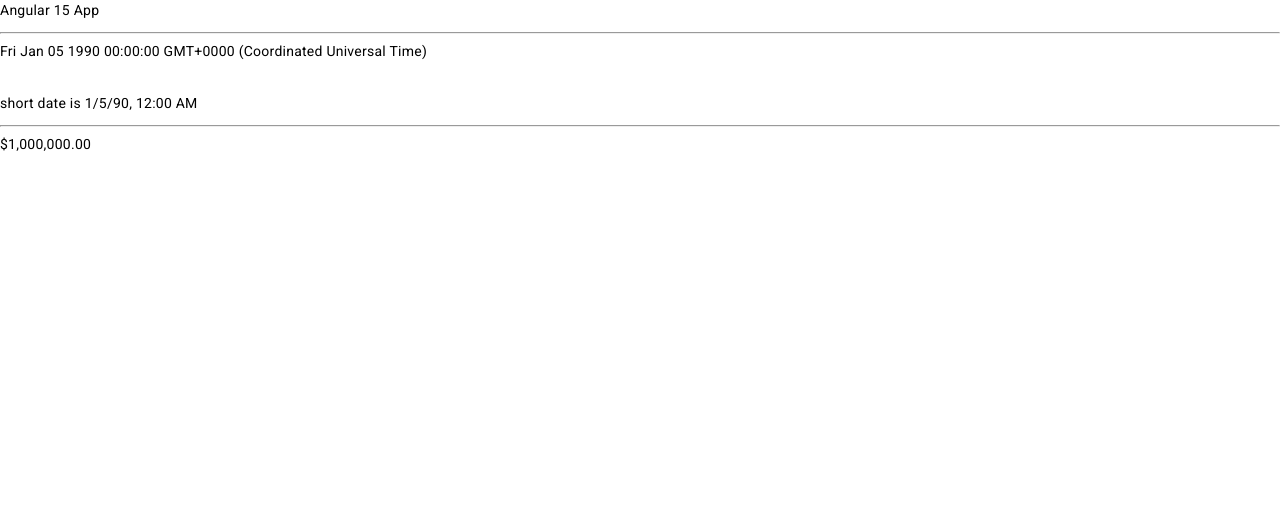
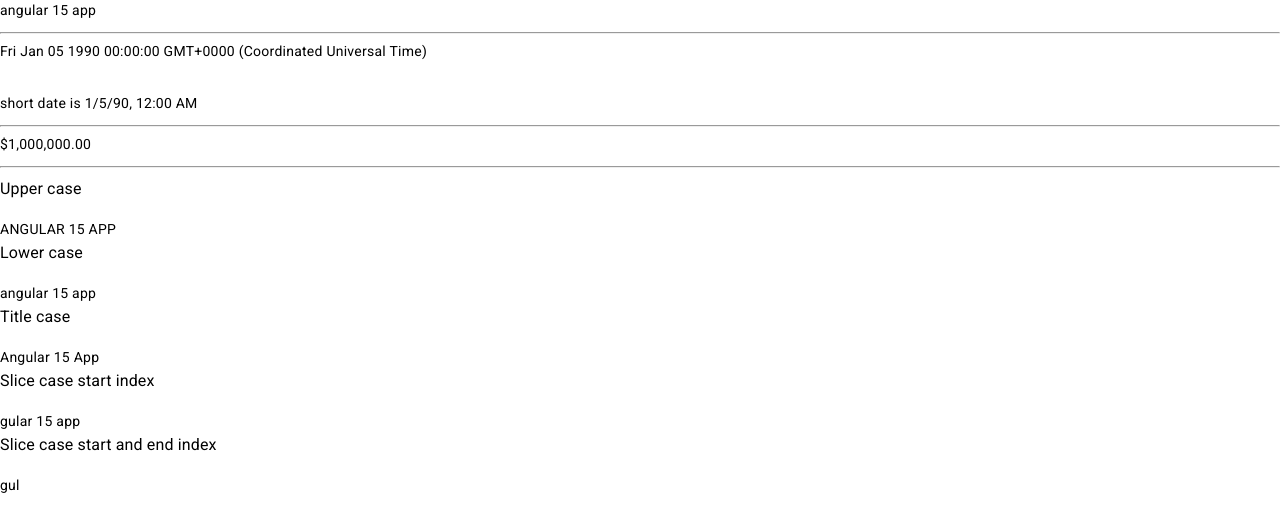
Before and after one commit to ahdianmirza/angular-practice, an Angular app: page / in a window 1280 px wide. Shown: the top 532 px of the page. Built offline with nearby package versions, Linux system fonts and the light colour scheme.

Commit message:
multiple chaining

```diff
--- a/src/app/app.component.html
+++ b/src/app/app.component.html
@@ -7,3 +7,10 @@
 <p>short date is {{ dob | date : "short" : 'm/d/yy' }}</p>
 <hr>
 <p>{{ salary | currency : 'USD' : true}}</p>
+<hr>
+
+<h3>Upper case</h3> {{ title | uppercase }}
+<h3>Lower case</h3> {{ title | lowercase }}
+<h3>Title case</h3> {{ title | titlecase }}
+<h3>Slice case start index</h3> {{ title | slice: 2 }}
+<h3>Slice case start and end index</h3> {{ title | slice: 2 : 5 }}
--- a/src/app/app.component.ts
+++ b/src/app/app.component.ts
@@ -6,7 +6,7 @@ import { Component } from '@angular/core';
   styleUrls: ['./app.component.css'],
 })
 export class AppComponent {
-  title: string = 'Angular 15 App';
+  title: string = 'angular 15 app';
 
   dob = new Date('01/05/1990');
 
```
